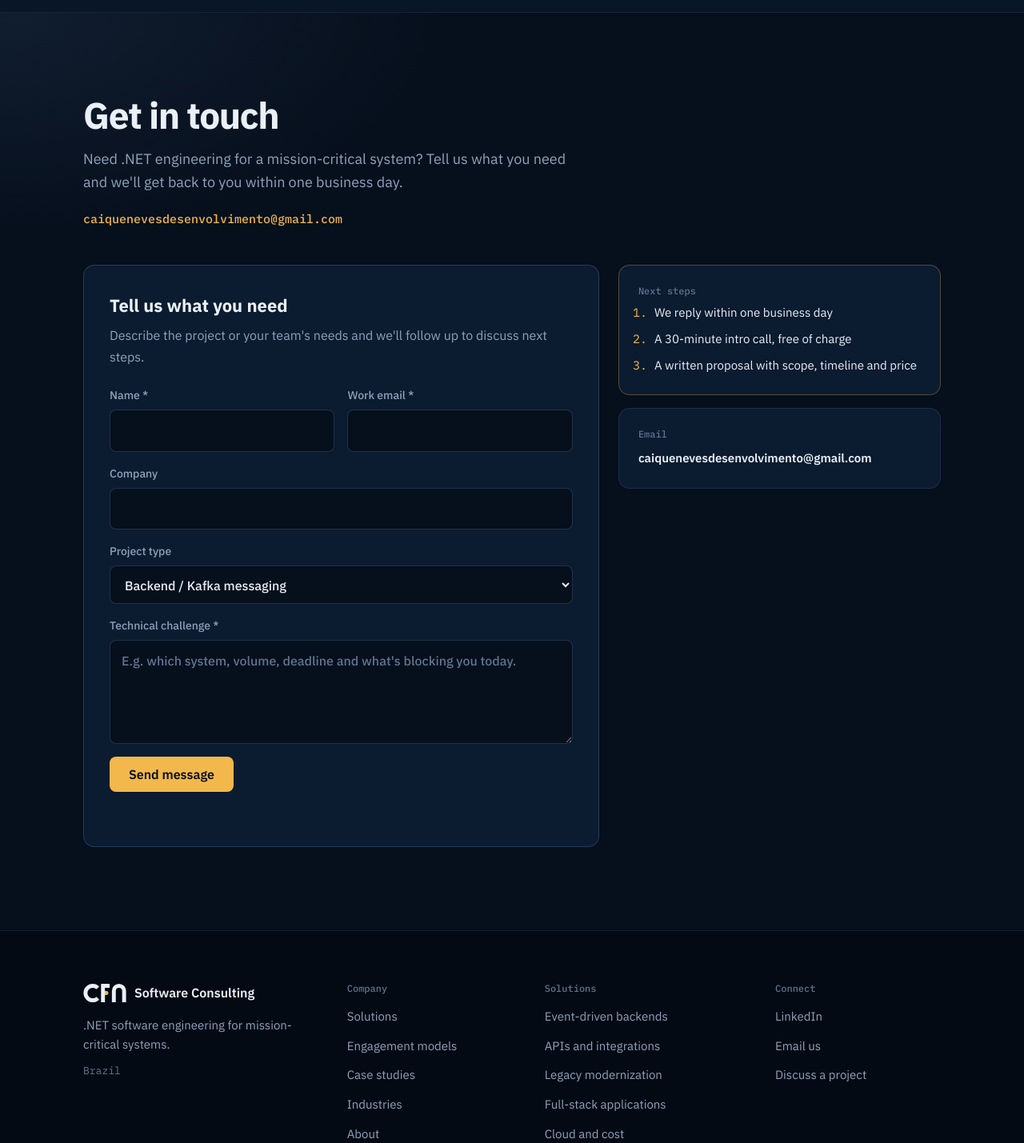
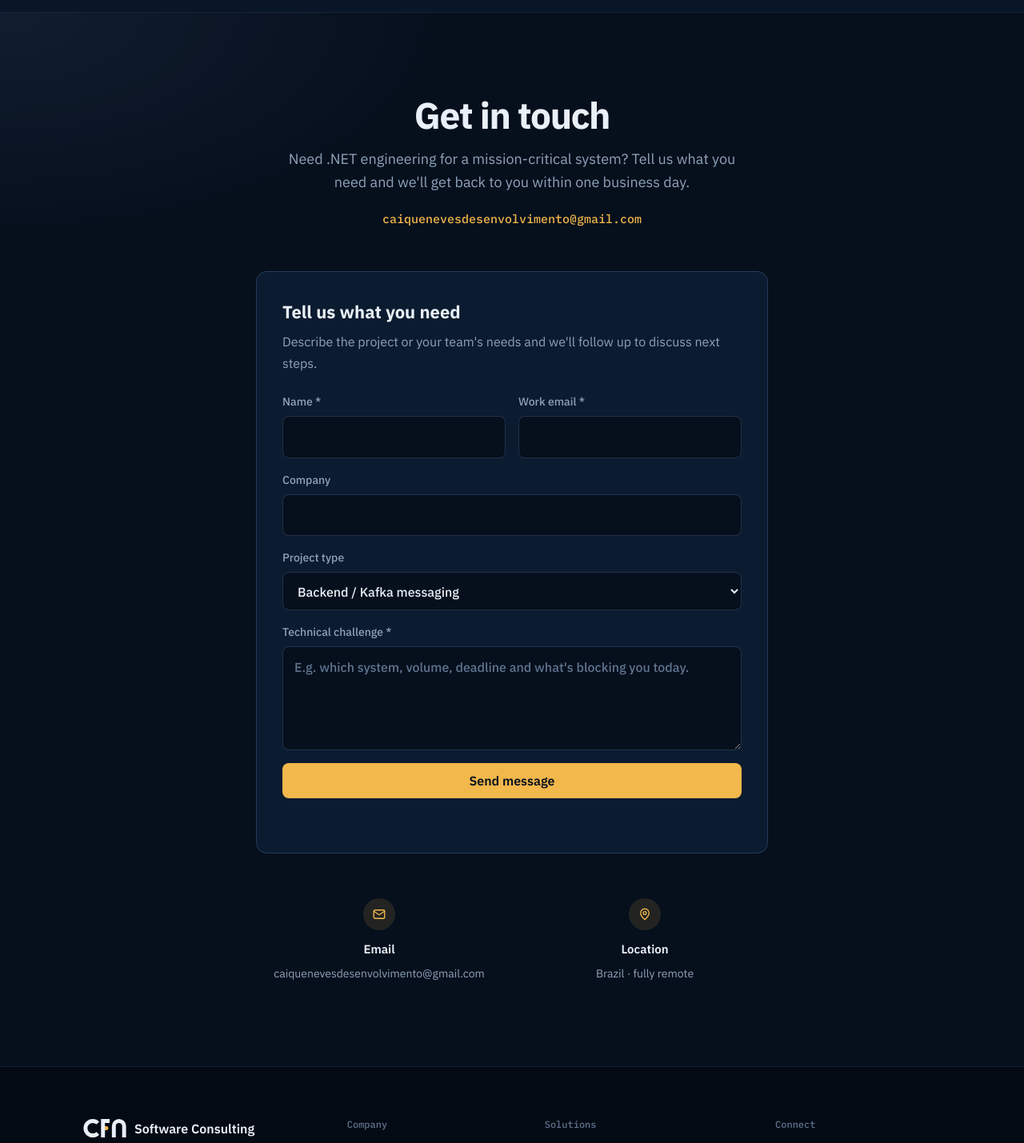
Before and after one commit to caique-neves-ferreira/cn-software-site, a plain HTML site: page index.html in a window 1280 px wide. Shown: the part 8140-9569 px from the top of the page at 80% size. Drawn offline with Linux system fonts and the light colour scheme.

Commit message:
Revise contact section layout and styles
Updated contact section styles and layout. Removed direct section and added contact information with improved styling.

```diff
--- a/index.html
+++ b/index.html
@@ -245,10 +245,11 @@ h2{font-size:clamp(30px,4.2vw,46px); line-height:1.08; letter-spacing:-.03em; ma
 
 /* contact */
 .contact{border-top:1px solid var(--line); background:radial-gradient(800px 400px at 0 0,rgba(110,160,225,.10),transparent 70%),var(--bg)}
-.contact .lead{margin-bottom:16px}
-.mail-link{display:inline-block; color:var(--amber); font:500 15px var(--mono); text-decoration:none; margin-bottom:48px; word-break:break-word}
+.contact-head{text-align:center; max-width:640px; margin:0 auto}
+.contact .lead{margin:0 auto 16px; max-width:560px}
+.mail-link{display:inline-block; color:var(--amber); font:500 15px var(--mono); text-decoration:none; margin-bottom:56px; word-break:break-word}
 .mail-link:hover{text-decoration:underline}
-.contact-grid{display:grid; grid-template-columns:1.6fr 1fr; gap:24px; align-items:start}
+.contact-grid{max-width:640px; margin:0 auto}
 form{display:grid; gap:16px; background:var(--surface); border:1px solid var(--line-2); border-radius:14px; padding:32px}
 .form-head h3{margin:0 0 6px; font-size:22px}
 .form-head p{margin:0 0 8px; color:var(--muted); font-size:16px}
@@ -261,20 +262,20 @@ textarea{min-height:130px; resize:vertical}
 button.send{justify-self:start; background:var(--amber); color:var(--ink); border:0; font:600 16px/1 "IBM Plex Sans",system-ui,sans-serif; padding:14px 24px; border-radius:8px; cursor:pointer}
 button.send:disabled{opacity:.6}
 .note{font-size:14px; color:var(--muted); min-height:1.4em; margin:0}
-.direct{display:grid; gap:16px}
-.direct > div{background:var(--surface); border:1px solid var(--line); border-radius:14px; padding:24px}
-.direct h4{margin:0 0 8px; font:500 12px var(--mono); color:var(--dim)}
-.direct a{color:var(--text); font-weight:600; font-size:15px; text-decoration:none; overflow-wrap:anywhere}
-.direct a:hover{color:var(--amber)}
-.direct p{margin:0; font-weight:600}
-.direct p.muted{margin-top:6px; font-weight:400; font-size:15px; color:var(--muted)}
-.direct .next{border-color:rgba(242,184,75,.3)}
-.direct .next ol{margin:8px 0 0; padding-left:20px; display:grid; gap:8px; color:var(--text); font-size:15px}
-.direct .next li::marker{color:var(--amber); font-family:var(--mono)}
+form .send{width:100%}
+.book-card{max-width:640px; margin:24px auto 0; display:flex; align-items:center; justify-content:space-between; gap:16px; flex-wrap:wrap; padding:18px 24px; border:1px solid rgba(242,184,75,.3); border-radius:14px; background:var(--surface)}
 .book-card[hidden]{display:none}
-.direct .book{display:inline-block; margin-top:12px; background:var(--amber); color:var(--ink); padding:10px 16px; border-radius:8px; font-size:15px}
-.direct .book:hover{color:var(--ink)}
-@media (max-width:760px){ .contact-grid,.row{grid-template-columns:1fr} form{padding:24px} }
+.book-card p{margin:0; color:var(--muted); font-size:15px}
+.book{display:inline-block; background:var(--amber); color:var(--ink); padding:10px 16px; border-radius:8px; font-size:15px; font-weight:600; text-decoration:none}
+.ct-info{display:grid; grid-template-columns:1fr 1fr; gap:24px; max-width:640px; margin:56px auto 0; text-align:center}
+.ct-info > div{display:flex; flex-direction:column; align-items:center; gap:6px}
+.ct-ico{display:grid; place-items:center; width:40px; height:40px; border-radius:50%; background:var(--amber-soft); margin-bottom:6px}
+.ct-ico svg{width:18px; height:18px; fill:none; stroke:var(--amber); stroke-width:1.8; stroke-linecap:round; stroke-linejoin:round}
+.ct-info h4{margin:0; font-size:15px; font-weight:600; color:var(--text)}
+.ct-info a,.ct-info p{margin:0; color:var(--muted); font-size:14px; text-decoration:none; overflow-wrap:anywhere}
+.ct-info a:hover{color:var(--amber)}
+@media (max-width:760px){ .row{grid-template-columns:1fr} form{padding:24px} }
+@media (max-width:520px){ .ct-info{grid-template-columns:1fr; gap:32px} }
 
 /* footer */
 footer{background:#040A14; color:var(--muted); font-size:15px; padding:64px 0 32px; border-top:1px solid var(--line)}
@@ -519,11 +520,11 @@ footer ul a:hover{color:var(--amber)}
           <button class="send" type="submit" data-i18n="f.send">Enviar mensagem</button>
           <p class="note" id="note" role="status"></p>
         </form>
-        <aside class="direct">
-          <div class="next"><h4 data-i18n="nx.h">Próximos passos</h4><ol><li data-i18n="nx.1">Respondemos em até um dia útil</li><li data-i18n="nx.2">Conversa de 30 minutos, sem custo</li><li data-i18n="nx.3">Proposta por escrito com escopo, prazo e valor</li></ol></div>
-          <div class="book-card" hidden><h4 data-i18n="bk.h">Conversa rápida</h4><p data-i18n="bk.t">30 minutos para entender seu desafio.</p><a class="book" href="#" target="_blank" rel="noopener" data-i18n="bk.b">Agendar conversa</a></div>
-          <div><h4 data-i18n="ct.mail">E-mail</h4><a href="mailto:caiquenevesdesenvolvimento@gmail.com">caiquenevesdesenvolvimento@gmail.com</a></div>
-        </aside>
+      </div>
+      <div class="book-card" hidden><p data-i18n="bk.t">30 minutos para entender seu desafio.</p><a class="book" href="#" target="_blank" rel="noopener" data-i18n="bk.b">Agendar conversa</a></div>
+      <div class="ct-info">
+        <div><span class="ct-ico"><svg viewBox="0 0 24 24" aria-hidden="true"><rect x="3" y="5" width="18" height="14" rx="2"/><path d="m3 7 9 6 9-6"/></svg></span><h4 data-i18n="ct.mail">E-mail</h4><a href="mailto:caiquenevesdesenvolvimento@gmail.com">caiquenevesdesenvolvimento@gmail.com</a></div>
+        <div><span class="ct-ico"><svg viewBox="0 0 24 24" aria-hidden="true"><path d="M12 21s-7-6.2-7-11a7 7 0 0 1 14 0c0 4.8-7 11-7 11z"/><circle cx="12" cy="10" r="2.5"/></svg></span><h4 data-i18n="ct.locl">Localização</h4><p data-i18n="ct.locv">Brasil · atendimento 100% remoto</p></div>
       </div>
     </div>
   </section>
@@ -646,7 +647,7 @@ const EN = {
     "how.3.t":"Fully remote engagement","how.3.d":"UTC-3: one to two hours ahead of US Eastern time, with a full shared business day for East Coast teams and afternoon overlap with Europe.",
   "ct.eyebrow":"Contact","ct.title":"Get in touch","ct.lead":"Need .NET engineering for a mission-critical system? Tell us what you need and we'll get back to you within one business day.",
   "ct.form.t":"Tell us what you need","ct.form.s":"Describe the project or your team's needs and we'll follow up to discuss next steps.",
-  "ct.mail":"Email","ct.loc":"Engagement","ct.loc.v":"Fully remote","ct.loc.d":"Remote engagements across Brazil, Europe and the United States.",
+  "ct.mail":"Email","ct.locl":"Location","ct.locv":"Brazil · fully remote","ct.loc":"Engagement","ct.loc.v":"Fully remote","ct.loc.d":"Remote engagements across Brazil, Europe and the United States.",
   "f.name":"Name","f.email":"Work email","f.company":"Company","f.type":"Project type","f.msg":"Technical challenge","f.msg.ph":"E.g. which system, volume, deadline and what's blocking you today.","f.send":"Send message",
   "o.1":"Backend / Kafka messaging","o.2":"APIs and integrations","o.3":"Legacy system modernization","o.4":"Full-stack application (Angular / React)",
   "o.5":"Cloud, cost and observability","o.6":"Dedicated .NET engineering allocation","o.7":"Not sure yet",
```
